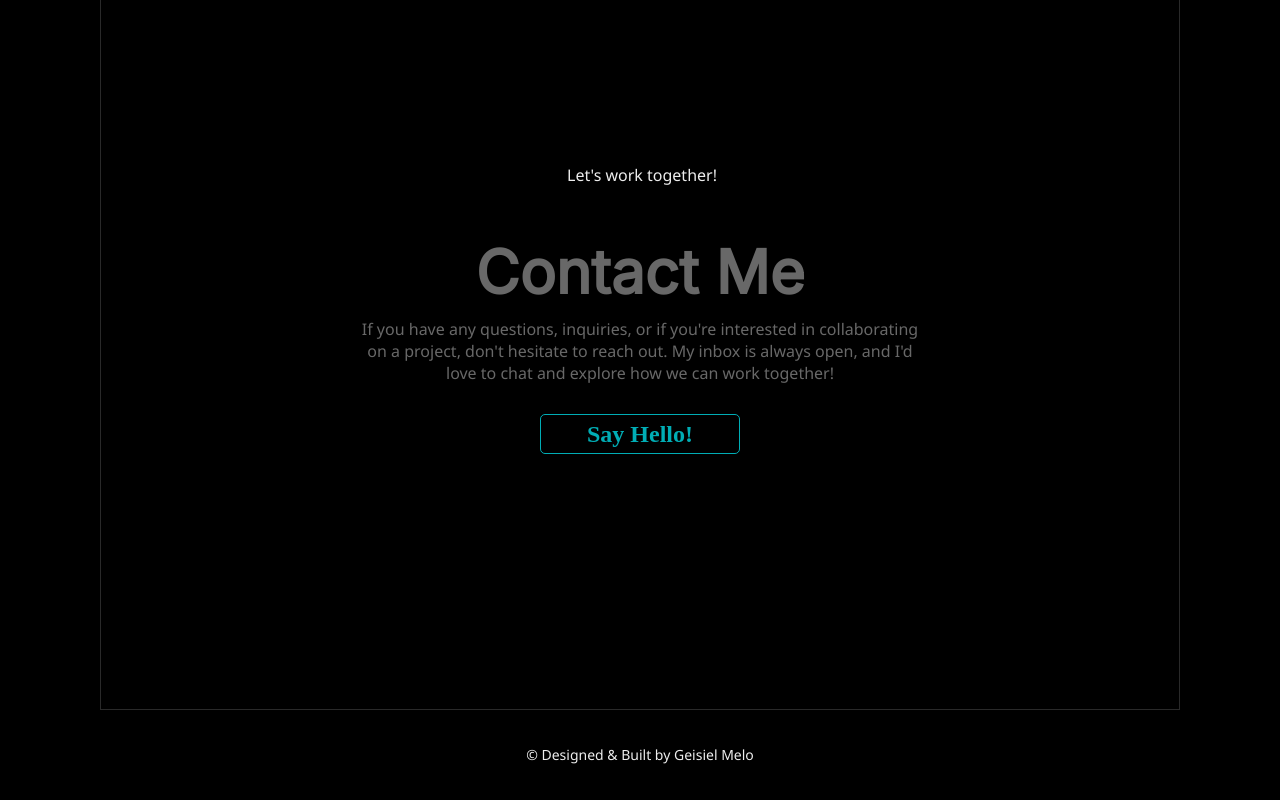
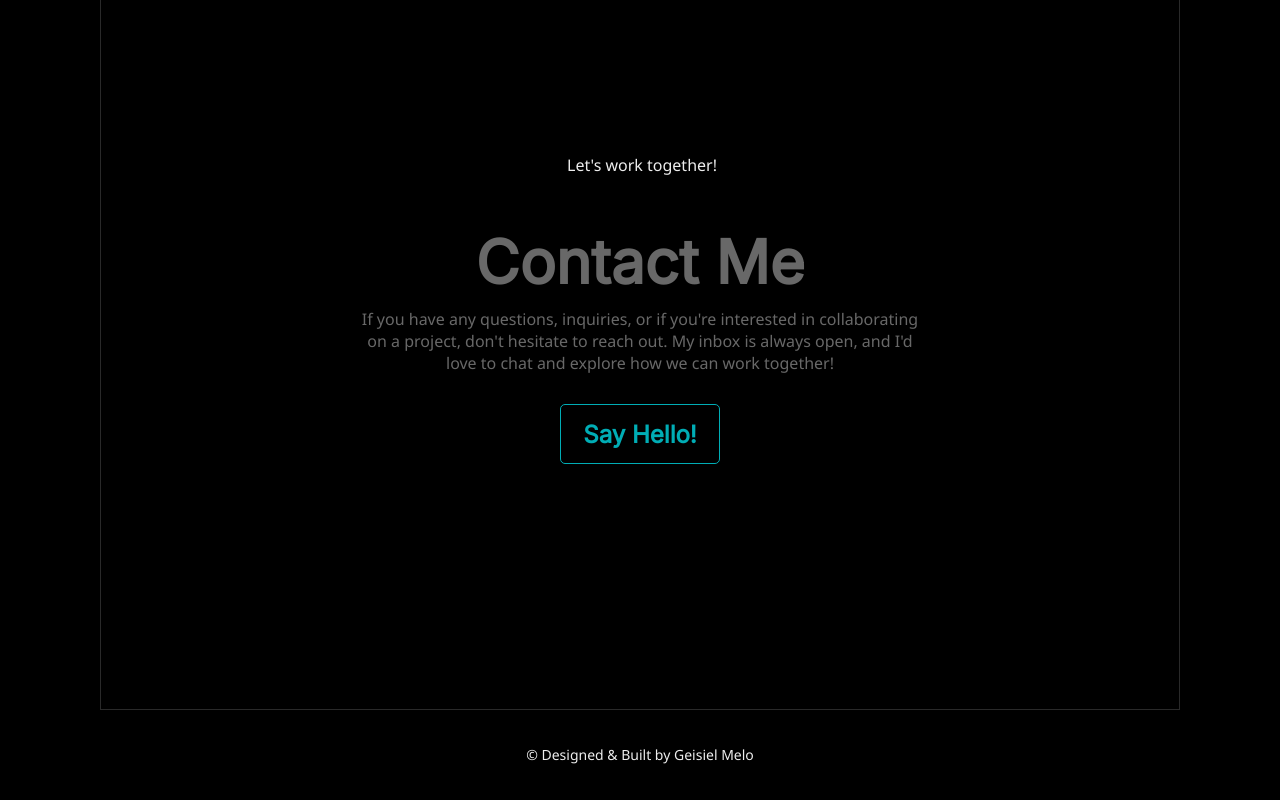
Before and after one commit to GeisielMelo/v2, a React (Vite) app: page / in a window 1280 px wide. Shown: the part 5029-5829 px from the top of the page. Built offline with nearby package versions, Linux system fonts and the light colour scheme.

Commit message:
feat: Updated CSS and passed the language configuration through the "locale" prop.

```diff
--- a/src/components/sections/Contact.jsx
+++ b/src/components/sections/Contact.jsx
@@ -52,18 +52,18 @@ const ContactContainer = styled.div`
   background: none;
   border-radius: 5px;
   width: 100%;
+  font-family: ${(props) => props.theme.font.family.one};
 
-  transition: max-width 0.2s ease-in-out, height 0.4s ease-in-out, border-color 0.6s ease;
+  transition: max-width 0.2s ease-in-out, height 0.4s ease-in-out, border-color 0.6s ease, background-color 0.2s ease;
   cursor: ${(props) => (props["data-expanded"] ? "default" : "pointer")};
-  max-width: ${(props) => (props["data-expanded"] ? "560px" : "200px")};
-  height: ${(props) => (props["data-expanded"] ? "320px" : "40px")};
+  max-width: ${(props) => (props["data-expanded"] ? "560px" : "160px")};
+  height: ${(props) => (props["data-expanded"] ? "320px" : "60px")};
 
   color: ${(props) => props.theme.color.cyan.default};
   border: 1px solid;
-  border-color: ${(props) =>
-    props["data-expanded"] ? props.theme.color.grey.default : props.theme.color.cyan.default};
+  border-color: ${(props) => (props["data-expanded"] ? "transparent" : props.theme.color.cyan.default)};
   &:hover {
-    background: ${(props) => (props["data-expanded"] ? "none" : props.theme.color.grey.default)};
+    background: ${(props) => (props["data-expanded"] ? "none" : props.theme.color.grey.transparent)};
   }
 `;
 
@@ -79,7 +79,7 @@ const Contact = ({ locale }) => {
           <p>{locale.description}</p>
         </Header>
         <ContactContainer data-expanded={formVisible} onClick={() => setFormVisible(true)}>
-          {formVisible ? <ContactForm /> : <h1>{locale.buttons.contact}</h1>}
+          {formVisible ? <ContactForm locale={locale.form} /> : <h1>{locale.buttons.contact}</h1>}
         </ContactContainer>
       </Container>
     </section>
```
